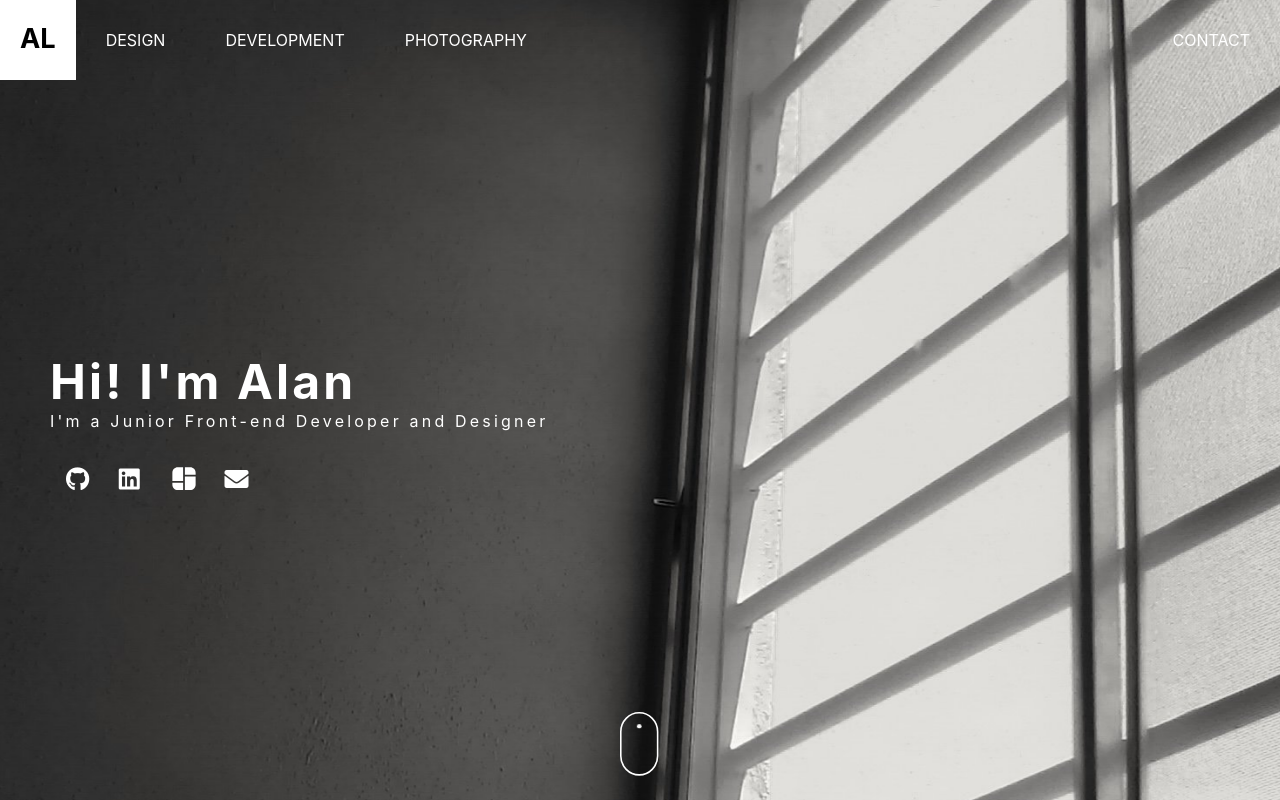
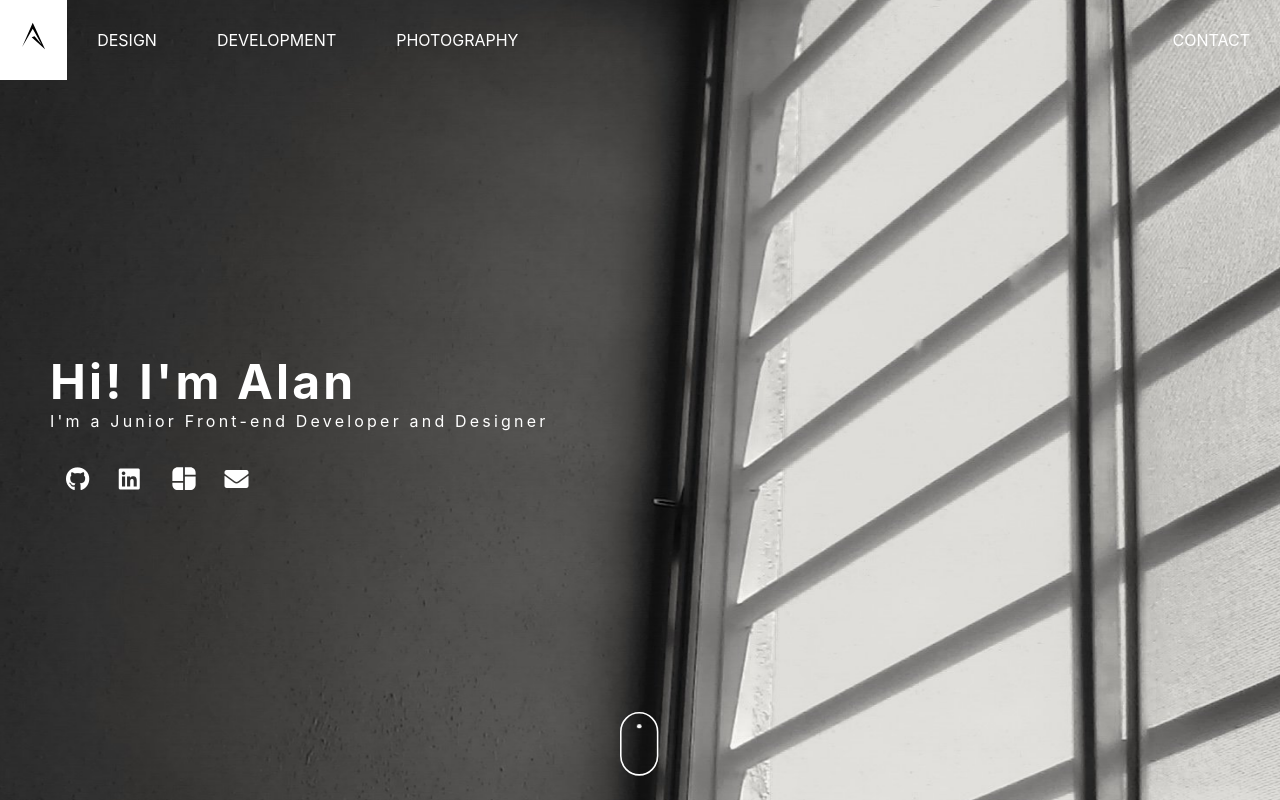
Before and after one commit to Alan-Laredo/Porfolio-React, a React (Create React App) app: page / in a window 1280 px wide. Built offline with nearby package versions, Linux system fonts and the light colour scheme.

Commit message:
Rebrand site

```diff
--- a/public/index.html
+++ b/public/index.html
@@ -22,7 +22,7 @@
       work correctly both with client-side routing and a non-root public URL.
       Learn how to configure a non-root public URL by running `npm run build`.
     -->
-    <title>Alan Laredo</title>
+    <title>Alkaria</title>
     <link
       rel="stylesheet"
       href="https://use.fontawesome.com/releases/v5.8.1/css/all.css"
--- a/src/Components/ToolbarLogo/ToolbarLogo.css
+++ b/src/Components/ToolbarLogo/ToolbarLogo.css
@@ -15,3 +15,11 @@
   transition: 0.3s ease-in;
   cursor: pointer;
 }
+
+i {
+  width: 1.7rem;
+  height: 1.7rem;
+  font-size: 1.7rem;
+  display: block;
+  margin: auto;
+}
--- a/src/Components/ToolbarLogo/ToolbarLogo.js
+++ b/src/Components/ToolbarLogo/ToolbarLogo.js
@@ -5,7 +5,23 @@ class ToolbarLogo extends React.Component {
   render() {
     return (
       <div className="ToolbarLogo">
-        <b>AL</b>
+        <i className="fab fa-stylish">
+          <svg
+            xmlns="http://www.w3.org/2000/svg"
+            viewBox="0 0 496 512"
+            role="img"
+            className="svg-inline--fa fa-github fa-w-16"
+            data-icon="github"
+            data-prefix="fab"
+            focusable="false"
+            aria-hidden="true"
+          >
+            <path
+              fill="currentColor"
+              d="M 39.296265,454.01835 232.22082,14.1965 456.70373,497.8035 213.13835,280.17633 265.30631,258.56765 393.58534,410.23177 232.22082,122.14287 Z"
+            />
+          </svg>
+        </i>
       </div>
     );
   }
```
Also changed, not shown: 2 other files (tests, documents, lock files or other folders).
